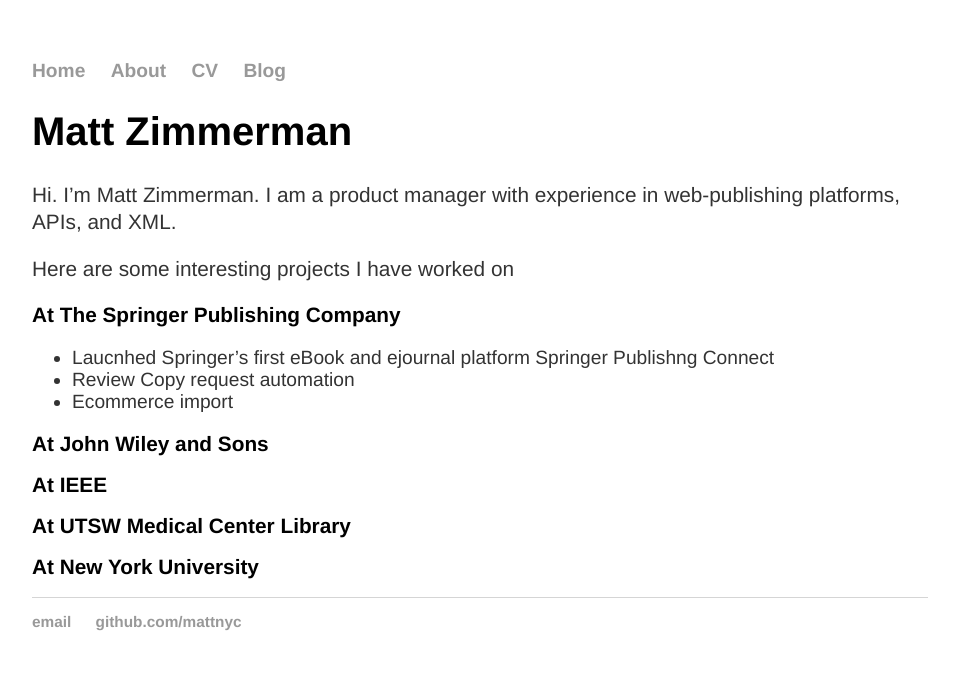
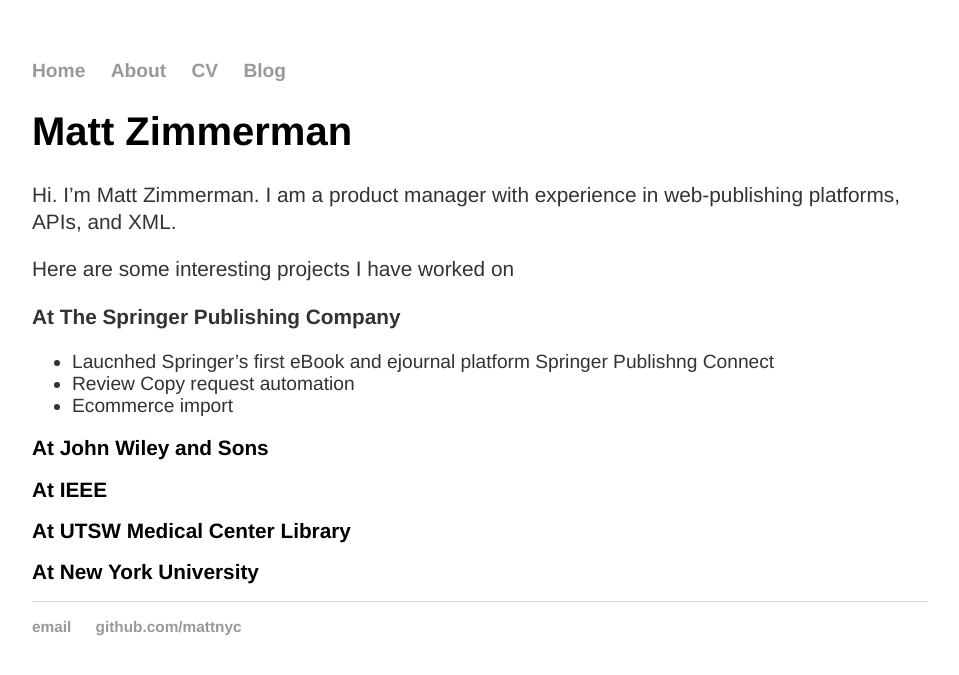
Before and after one commit to mattznyc/mattznyc.github.io, a Jekyll site: the page built from index.md, in a window 1280 px wide. Shown: the top 675 px of the page, without its empty margins (160-1119 px from the left). Built offline with Jekyll 4.4.1, drawn with Linux system fonts in a browser that asks for light colours.

```diff
--- a/index.md
+++ b/index.md
@@ -7,7 +7,8 @@ title: Matt Zimmerman, Digital Publishing
 Hi. I'm Matt Zimmerman. I am a product manager with experience in web-publishing platforms, APIs, and XML.
 
 Here are some interesting projects I have worked on
-## At The Springer Publishing Company
+
+**At The Springer Publishing Company**
 
 * Laucnhed Springer's first eBook and ejournal platform Springer Publishng Connect
 * Review Copy request automation
```
